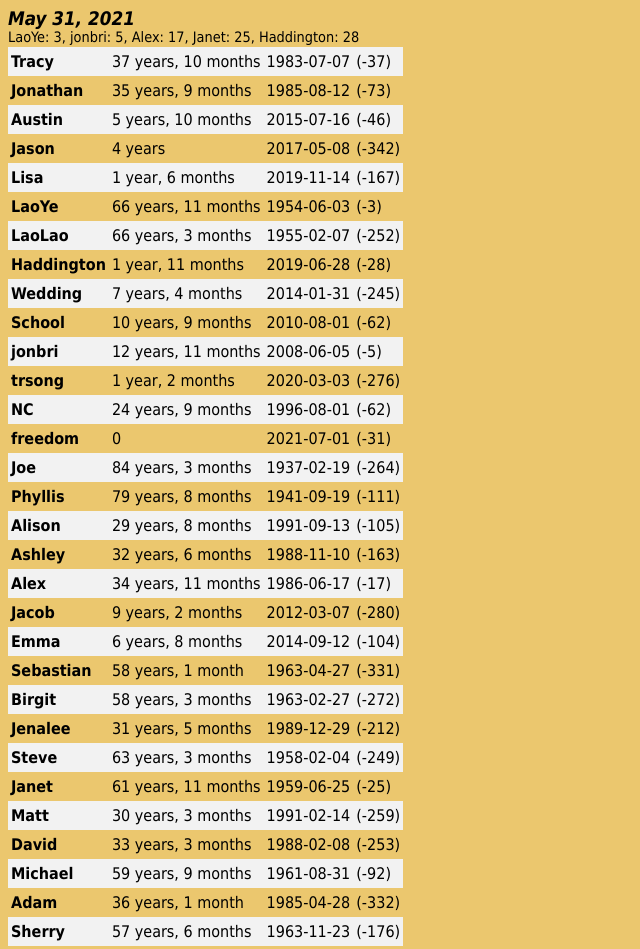
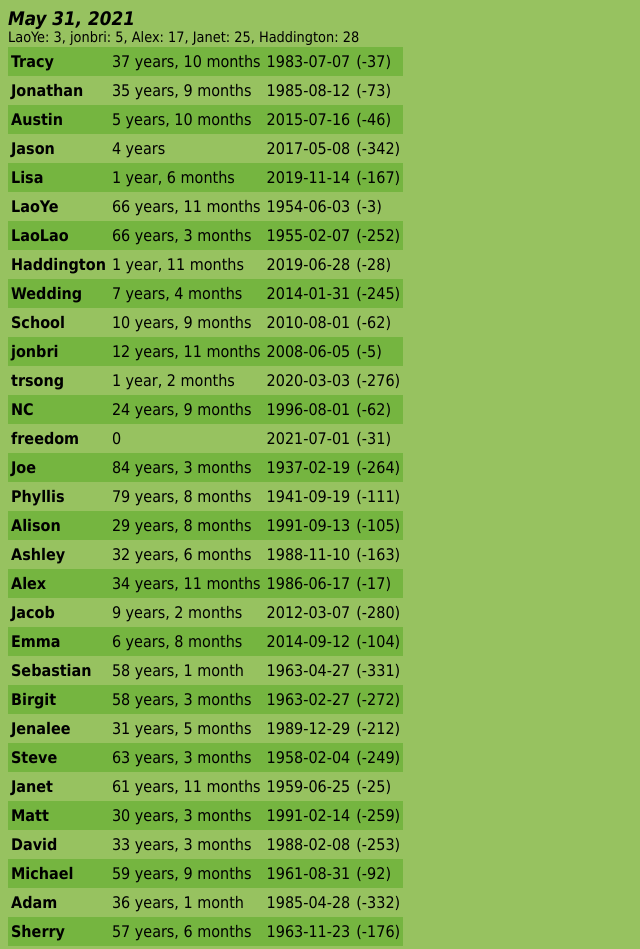
Before and after one commit to jonbri/howold, a website: page index.html in a window 1280 px wide. Shown: the top 949 px of the page, without its empty margins (0-640 px from the left). Drawn offline with Linux system fonts and the light colour scheme.

Commit message:
green color scheme

```diff
--- a/app/style.css
+++ b/app/style.css
@@ -1,6 +1,13 @@
+/* Colors:
+  #418637 - Dark Green
+  #75b540 - Medium Green
+  #97c260 - Light Green
+*/
+
 body {
-  background-color: rgb(235, 199, 110);
+  background-color: #97c260;
   font-family: tahoma;
+  color: black;
 }
 
 h3,
@@ -27,7 +34,7 @@ ul {
 }
 
 tr:nth-child(even) {
-  background-color: #f2f2f2;
+  background-color: #75b540;
 }
 
 table {
```
